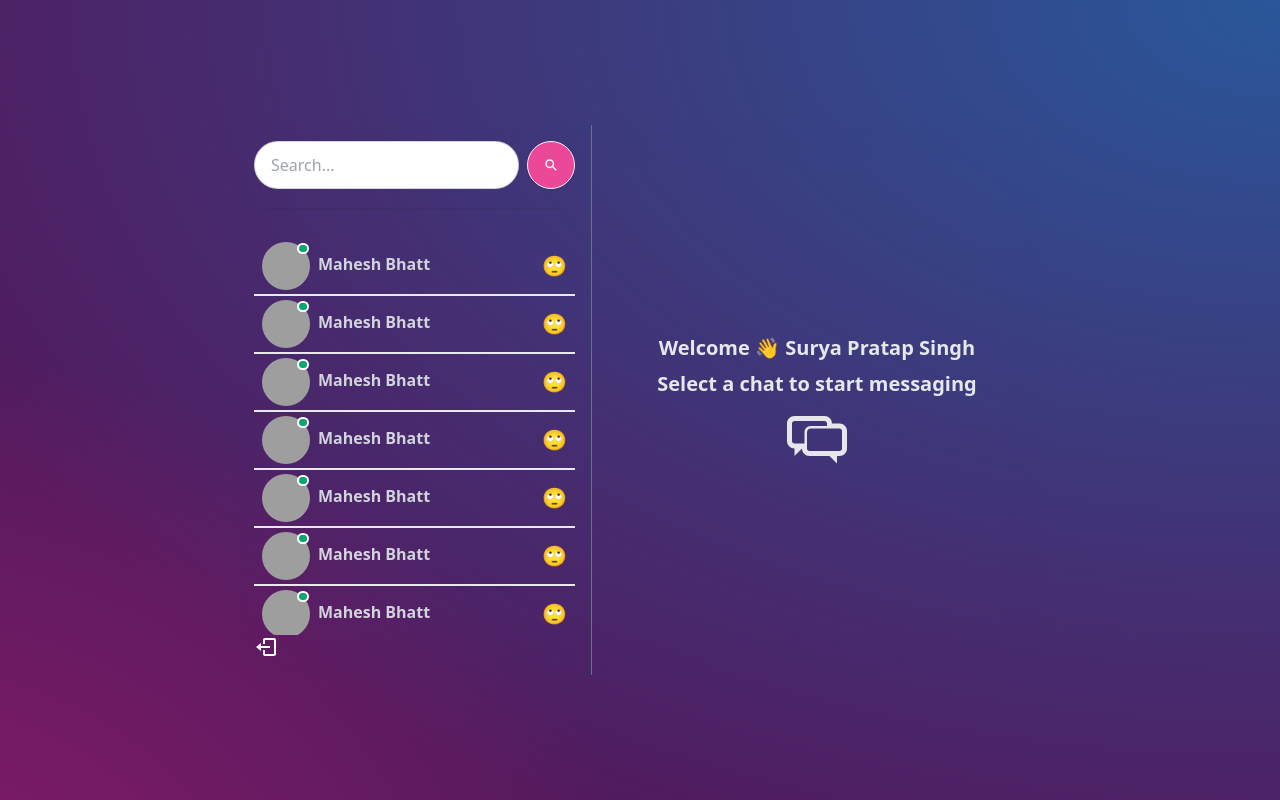
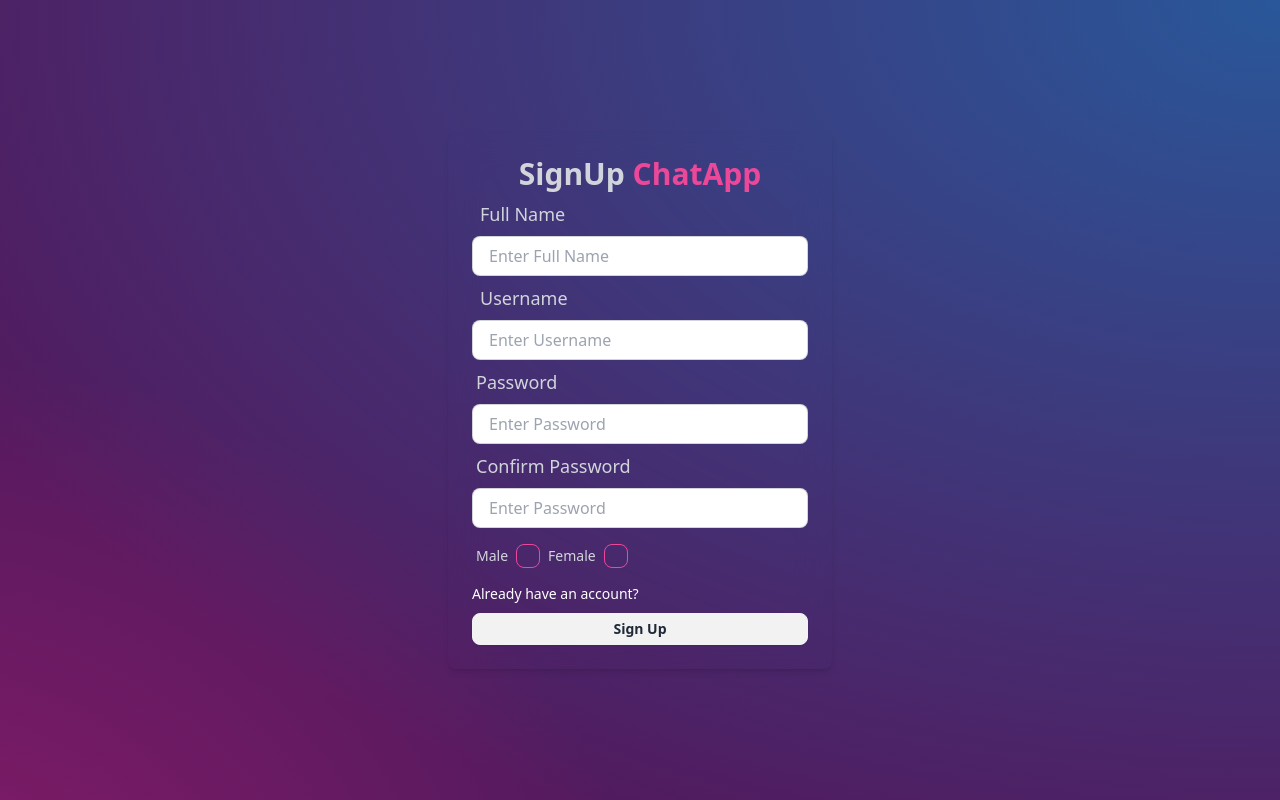
Before and after one commit to surya123-ctrl/chat-app-client, a React (Create React App) app: page /signup in a window 1280 px wide. Built offline with nearby package versions, Linux system fonts and the light colour scheme; grey boxes are pictures that could not be loaded.

Commit message:
added useSignUp hook and functionality

```diff
--- a/package.json
+++ b/package.json
@@ -6,9 +6,12 @@
     "@testing-library/jest-dom": "^5.17.0",
     "@testing-library/react": "^13.4.0",
     "@testing-library/user-event": "^13.5.0",
+    "axios": "^1.6.7",
     "react": "^18.2.0",
     "react-dom": "^18.2.0",
+    "react-hot-toast": "^2.4.1",
     "react-icons": "^5.0.1",
+    "react-router-dom": "^6.22.2",
     "react-scripts": "5.0.1",
     "web-vitals": "^2.1.4"
   },
--- a/src/App.js
+++ b/src/App.js
@@ -2,12 +2,19 @@ import React from 'react'
 import Login from './pages/Login'
 import SignUp from './pages/SignUp'
 import Home from './pages/Home'
+import { Route, Routes, BrowserRouter } from "react-router-dom";
+import { Toaster } from 'react-hot-toast';
 const App = () => {
   return (
     <div className='p-4 h-screen flex items-center justify-center'>
-      {/* <Login /> */}
-      {/* <SignUp /> */}
-      <Home />
+      <BrowserRouter>
+        <Routes>
+          <Route path='/' exact element={<Home />} />
+          <Route path='/login' element={<Login />} />
+          <Route path='/signup' element={<SignUp />} />
+        </Routes>
+      </BrowserRouter>
+      <Toaster />
     </div>
   )
 }
--- a/src/components/GenderCheckBox.jsx
+++ b/src/components/GenderCheckBox.jsx
@@ -1,23 +1,35 @@
 import React from "react";
 
-const GenderCheckBox = () => {
+const GenderCheckBox = ({ onCheckboxChange, selectedGender }) => {
   return (
     <div className="flex mt-2">
       <div className="form-control">
-        <label className="label gap-2 cursor-pointer">
+        <label
+          className={`label gap-2 cursor-pointer ${
+            selectedGender === "male" ? "selected" : ""
+          }`}
+        >
           <span className="label-text text-gray-300">Male</span>
           <input
             type="checkbox"
             className="checkbox checkbox-secondary border-pink-500"
+            checked={selectedGender === "male"}
+            onChange={() => onCheckboxChange("male")}
           />
         </label>
       </div>
       <div className="form-control">
-        <label className="label gap-2 cursor-pointer">
+        <label
+          className={`label gap-2 cursor-pointer ${
+            selectedGender === "female" ? "selected" : ""
+          }`}
+        >
           <span className="label-text text-gray-300">Female</span>
           <input
             type="checkbox"
             className="checkbox checkbox-secondary border-pink-500"
+            checked={selectedGender === "female"}
+            onChange={() => onCheckboxChange("female")}
           />
         </label>
       </div>
--- /dev/null
+++ b/src/hooks/useSignUp.js
@@ -0,0 +1,46 @@
+import { useState } from "react"
+import toast from "react-hot-toast";
+import axios from 'axios';
+const useSignUp = () => {
+    const [loading, setLoading] = useState(false);
+    const signUp = async (userDetails) => {
+        const success = await handleInputErrors(userDetails);
+        if (!success) return {};
+        setLoading(true);
+        try {
+            const response = await axios.post(`http://localhost:8000/api/auth/signup`,
+                userDetails
+            );
+            toast.success(response.data.message);
+        } catch (error) {
+            console.error("Error:", error);
+            console.log(error.response);
+            if (error.response && error.response.data && error.response.data.message) {
+                toast.error(error.response.data.message);
+            } else {
+                toast.error("An error occurred while signing up.");
+            }
+        } finally {
+            setLoading(false);
+        }
+    }
+    return { loading, signUp };
+}
+export default useSignUp;
+
+const handleInputErrors = async (userDetails) => {
+    if (!userDetails.fullName || !userDetails.username || !userDetails.password || !userDetails.confirmPassword || !userDetails.gender) {
+        toast.error('Please fill in details');
+        return false;
+    }
+    if (userDetails.password !== userDetails.confirmPassword) {
+        toast.error('Password does not match');
+        return false;
+    }
+    if (userDetails.password.length < 8) {
+        toast.error('Password must be at least 8 characters');
+        return false;
+    }
+
+    return true;
+}
--- a/src/index.js
+++ b/src/index.js
@@ -4,5 +4,8 @@ import './index.css';
 import App from './App';
 const root = ReactDOM.createRoot(document.getElementById('root'));
 root.render(
-  <App />
+  <React.StrictMode>
+
+    <App />
+  </React.StrictMode>
 );
--- a/src/pages/Login.jsx
+++ b/src/pages/Login.jsx
@@ -1,5 +1,5 @@
 import React from "react";
-
+import { Link } from "react-router-dom";
 const Login = () => {
   return (
     <div className="flex flex-col items-center justify-center min-w-96 mx-auto">
@@ -29,12 +29,13 @@ const Login = () => {
               className="w-full input input-bordered h-10 text-black"
             />
           </div>
-          <a
+          <Link
+            to="/signup"
             href="#s"
             className="text-sm hover:underline hover:text-pink-500 mt-2 inline-block"
           >
             {"Don't"} have an account?
-          </a>
+          </Link>
           <div>
             <button className="btn btn-block btn-sm mt-2 hover:bg-pink-500 hover:text-white">
               Login
--- a/src/pages/SignUp.jsx
+++ b/src/pages/SignUp.jsx
@@ -1,7 +1,31 @@
-import React from "react";
+import React, { useState } from "react";
 import GenderCheckBox from "../components/GenderCheckBox";
-
+import { Link } from "react-router-dom";
+import useSignUp from "../hooks/useSignUp";
 const SignUp = () => {
+  const [userDetails, setUserDetails] = useState({
+    fullName: "",
+    username: "",
+    password: "",
+    confirmPassword: "",
+    gender: "",
+  });
+  const { loading, signUp } = useSignUp();
+  const handleChange = async (e) => {
+    const { name, value } = e.target;
+    setUserDetails((prevData) => ({
+      ...prevData,
+      [name]: value,
+    }));
+  };
+  const handleCheckBoxChange = (gender) => {
+    setUserDetails({ ...userDetails, gender });
+  };
+  const handleSubmit = async (e) => {
+    e.preventDefault();
+    console.log(userDetails);
+    await signUp(userDetails);
+  };
   return (
     <div className="flex flex-col items-center justify-center min-w-96 mx-auto">
       <div className="w-full p-6 rounded-lg shadow-md bg-gray-400 bg-clip-padding backdrop-filter backdrop-blur-lg bg-opacity-0">
@@ -9,7 +33,7 @@ const SignUp = () => {
           SignUp
           <span className="text-pink-500"> ChatApp</span>
         </h1>
-        <form>
+        <form onSubmit={handleSubmit}>
           <div>
             <label className="label p-2">
               <span className="text-lg label-text text-gray-300">
@@ -18,8 +42,13 @@ const SignUp = () => {
             </label>
             <input
               type="text"
+              name="fullName"
               placeholder="Enter Full Name"
               className="w-full input input-bordered h-10 text-black"
+              value={userDetails.fullName}
+              onChange={handleChange}
+              required
+              autoComplete="on"
             />
           </div>
 
@@ -29,8 +58,13 @@ const SignUp = () => {
             </label>
             <input
               type="text"
+              name="username"
               placeholder="Enter Username"
               className="w-full input input-bordered h-10 text-black"
+              value={userDetails.username}
+              onChange={handleChange}
+              required
+              autoComplete="on"
             />
           </div>
           <div>
@@ -39,8 +73,13 @@ const SignUp = () => {
             </label>
             <input
               type="password"
+              name="password"
               placeholder="Enter Password"
               className="w-full input input-bordered h-10 text-black"
+              value={userDetails.password}
+              onChange={handleChange}
+              required
+              autoComplete="on"
             />
           </div>
           <div>
@@ -51,18 +90,28 @@ const SignUp = () => {
             </label>
             <input
               type="password"
+              name="confirmPassword"
               placeholder="Enter Password"
               className="w-full input input-bordered h-10 text-black"
+              value={userDetails.confirmPassword}
+              onChange={handleChange}
+              required
+              autoComplete="on"
             />
           </div>
-          <GenderCheckBox />
+          <GenderCheckBox
+            onCheckboxChange={handleCheckBoxChange}
+            selectedGender={userDetails.gender}
+            required
+          />
 
-          <a
+          <Link
+            to="/login"
             href="#s"
             className="text-sm hover:underline hover:text-pink-500 mt-2 inline-block"
           >
             Already have an account?
-          </a>
+          </Link>
           <div>
             <button className="btn btn-block btn-sm mt-2 hover:bg-pink-500 hover:text-white">
               Sign Up
```
Also changed, not shown: 1 other file (tests, documents, lock files or other folders).
